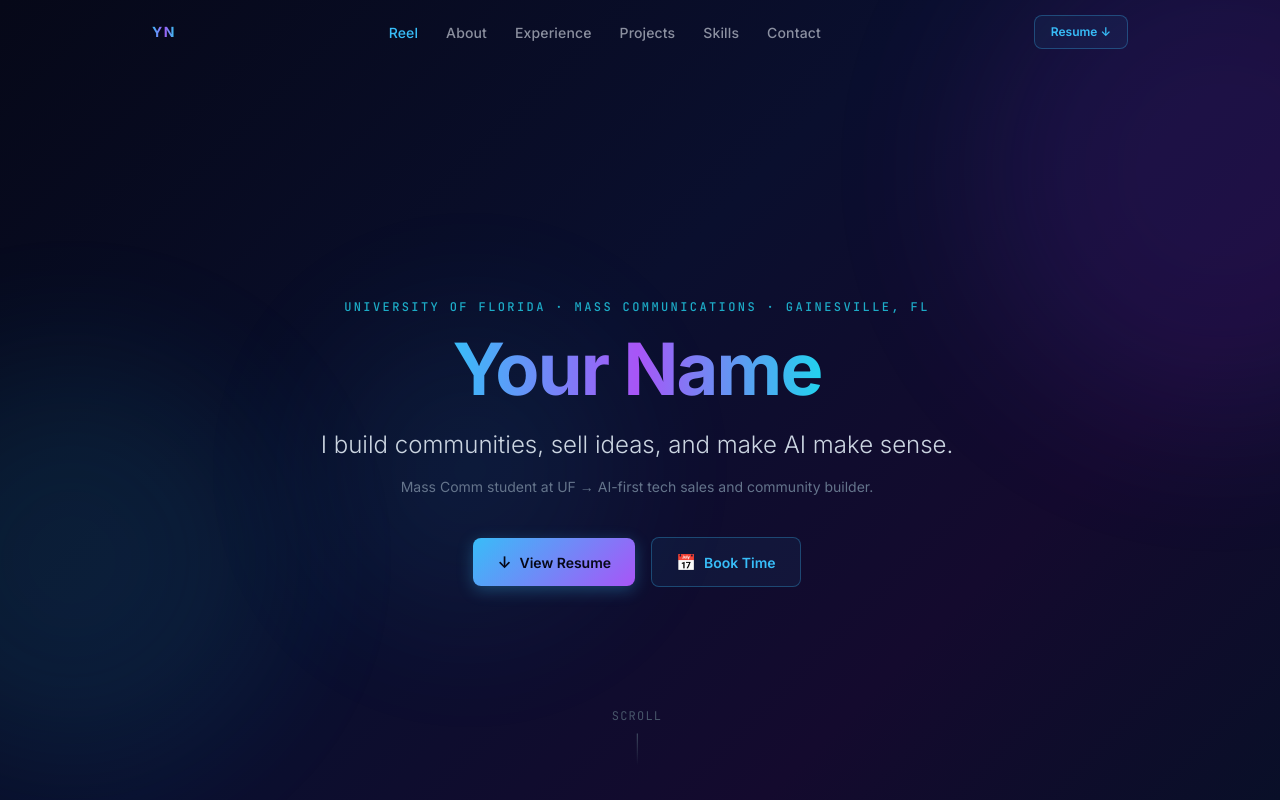
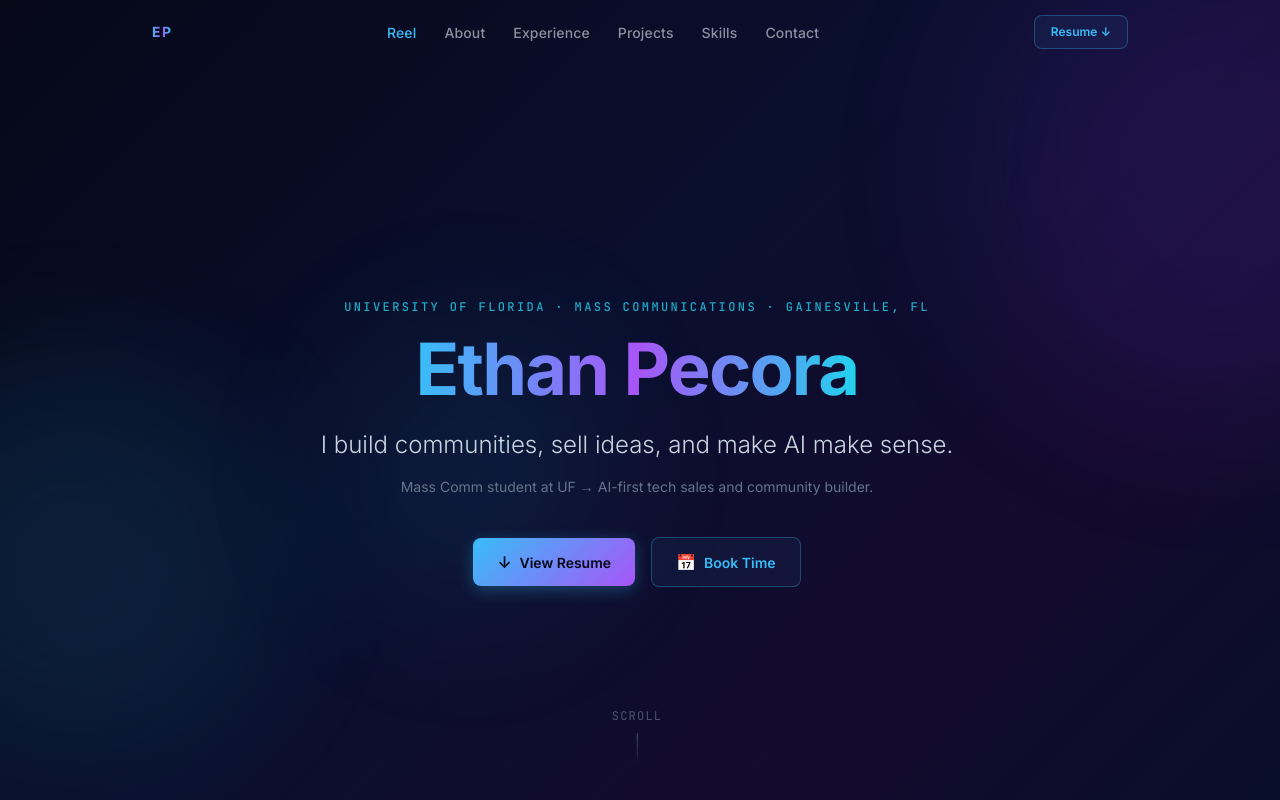
Before and after one commit to EwillieP99/ewilliep99.github.io, a React (Vite) app: page / in a window 1280 px wide. Shown: the top 800 px of the page. Built offline with nearby package versions, Linux system fonts and the light colour scheme.

Commit message:
Add real personal info to meta.js
Co-Authored-By: Claude Opus 4.6 <noreply@anthropic.com>

```diff
--- a/src/data/meta.js
+++ b/src/data/meta.js
@@ -2,9 +2,9 @@
 // Replace every placeholder with your real info before deploying.
 
 export const meta = {
-  name: "Your Name",               // e.g. "Emma Williams"
-  firstName: "Your First Name",    // e.g. "Emma"
-  initials: "YN",                  // e.g. "EW"
+  name: "Ethan Pecora",               // e.g. "Emma Williams"
+  firstName: "Ethan",    // e.g. "Emma"
+  initials: "EP",                  // e.g. "EW"
 
   tagline:
     "Tech-forward, AI-fluent student-operator who builds communities, sells ideas, and bridges business, data, and narrative.",
@@ -19,13 +19,13 @@ export const meta = {
     "Open to internships and full-time roles in tech sales, GTM, and AI strategy for B2B SaaS. Based in Gainesville, FL — relocatable.",
 
   // ── Contact ──────────────────────────────────────────────────────────────────
-  email: "your@email.com",
-  phone: "",                       // optional
+  email: "ethan.pecora@ufl.edu",
+  phone: "6303346574",                       // optional
 
   // ── Links ────────────────────────────────────────────────────────────────────
-  linkedinUrl: "https://linkedin.com/in/YOUR_HANDLE",
+  linkedinUrl: "https://linkedin.com/in/ethan-pecora",
   githubUrl: "https://github.com/ewilliep99",
-  twitterUrl: "",                  // optional, e.g. "https://x.com/HANDLE"
+  twitterUrl: "EwillieP",                  // optional, e.g. "https://x.com/HANDLE"
   calendlyUrl: "https://calendly.com/YOUR_HANDLE",
 
   // ── Assets ───────────────────────────────────────────────────────────────────
```
